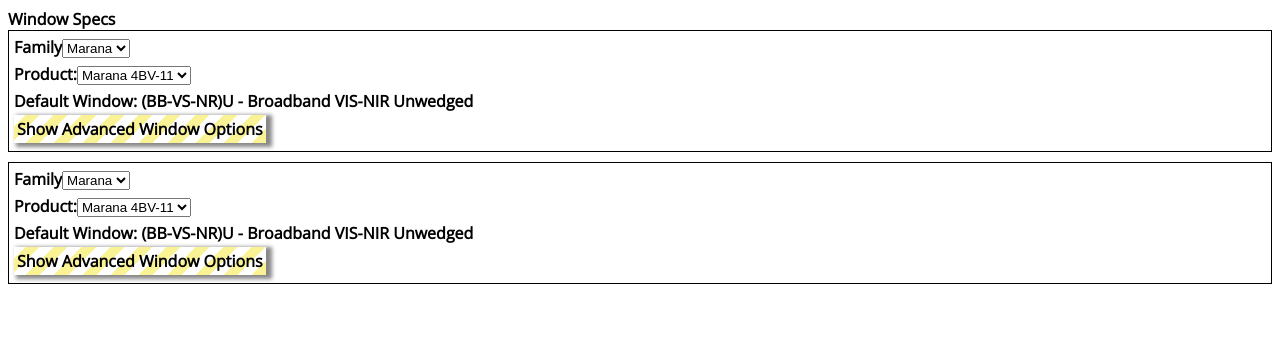
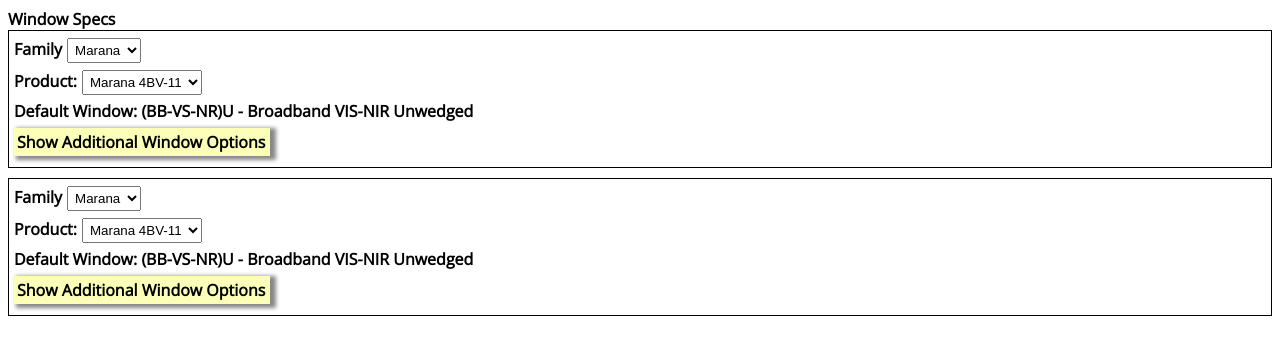
Before and after one commit to AdamJayWise/windowChooser, a plain HTML site: page index.html in a window 1280 px wide. Drawn offline with nearby package versions, Linux system fonts and the light colour scheme.

Commit message:
more goodies

```diff
--- a/index.html
+++ b/index.html
@@ -16,21 +16,26 @@
         }
 
         select {
-            margin-bottom : 5px;
+            padding : 3px;
+            margin : 2px 0px 5px 5px;
         }
 
         .advButton {
             padding : 3px;
-            margin : 3px 0 3px 0;
+            font-weight: bolder;
+            margin : 6px 0 6px 0;
             display: inline-block;
             box-shadow: 4px 2px 4px 2px #888888;
-            background: repeating-linear-gradient(
-                -45deg,
-                #faf396,
-                #faf396 10px,
-                #fff 10px,
-                #fff 20px
-            );
+            background-color: #fbffb8;
+            width: 250px;
+        }
+
+        .hidden {
+            display : none;
+        }
+
+        option {
+            padding : 4px;
         }
 
     </style>
--- a/js/windowChooser.js
+++ b/js/windowChooser.js
@@ -91,12 +91,38 @@
         .append('div')
         .attr('class','controlDiv');
 
-     // append family div and pull down
+     // append GUI elements
     self.familyDiv = self.controlDiv.append('div').text('Family')
+
     self.familySelect = self.familyDiv.append('select')
         .attr('value', 'family')
         .attr('class', 'familySelect')
         .on('change', onChangeFamily)
+
+    // append product div and pull down
+    self.productDiv = self.controlDiv.append('Div').text('Product:')
+
+    // append select for product
+    self.productSelect = self.productDiv
+    .append('select')
+    .attr('value','Product')
+    .on('change', onChangeProduct)
+
+    // append an area to show default window
+    self.defaultWindowDiv = self.controlDiv.append('div').text('Default Window: ')
+    self.defaultWindowDisplay = self.defaultWindowDiv.append('span')
+
+    // append a button to show advanced options
+    self.advButton = self.controlDiv
+    .append('div')
+    .text('Show Additional Window Options')
+    .attr('class','advButton')
+    .on('click', showAdvancedWindows);
+
+    // advanced window div
+    self.advancedWindowDiv = self.controlDiv.append('div').classed('hidden', true);
+    self.showAdvancedWindows = false;
+
 
     var familyOptions = self.familySelect
         .selectAll('option')
@@ -120,8 +146,6 @@
         onChangeProduct.call(self.productSelect.node()); // fill in an initial value
     }
 
-    // append product div and pull down
-    self.productDiv = self.controlDiv.append('Div').text('Product:')
 
     // product pulldown callback
     function onChangeProduct(){
@@ -130,13 +154,23 @@
         self.productObj = families[self.family][self.product];
         var defWind = self.productObj['defaultWindow'];
         var windDescr = windowDict[defWind];
+
+        // update default window display
         self.defaultWindowDisplay.text(defWind +  " - " + windDescr);
+
+        // hide the additional windows button if there is only one option
+        if(self.productObj['availableWindows'].length < 2){
+            self.advButton.style('display','none');
+        }
+        if(self.productObj['availableWindows'].length > 1){
+            self.advButton.style('display','block')
         }
 
-    self.productSelect = self.productDiv
-        .append('select')
-        .attr('value','Product')
-        .on('change', onChangeProduct)
+        // add a list of additional windows
+        self.advancedWindowDiv.selectAll('div').remove();
+        self.advancedWindowDiv.selectAll('div').data(self.productObj['availableWindows']).enter().append('div').text(d=>d)
+
+        }
 
     var productOptions = self.productSelect
         .selectAll('option')
@@ -144,28 +178,12 @@
         .append('option')
         .text(function (d) { return d; });
 
-    // append an area to show default window
-    self.defaultWindowDiv = self.controlDiv.append('div').text('Default Window: ')
-    self.defaultWindowDisplay = self.defaultWindowDiv.append('span')
     onChangeProduct.call(self.productSelect.node()); // fill in an initial value
 
-    // append a button to show advanced options
-    self.controlDiv
-        .append('div')
-        .text('Show Advanced Window Options')
-        .attr('class','advButton')
-        .on('click', showAdvancedWindows);
+    function showAdvancedWindows(){
+        console.log(self.productObj['availableWindows']);
+        self.advancedWindowDiv.classed('hidden', !self.advancedWindowDiv.classed('hidden'))
 
-    self.advancedWindowDiv = self.controlDiv.append('div');
-
-    function showAdvancedWindows(){
-        console.log(self.productObj['availableWindows'])
-        self.advancedWindowDiv
-            .selectAll('div')
-            .data(self.productObj['availableWindows'])
-            .enter()
-            .append('div')
-            .text(d=>d);
     }
 
 
```
